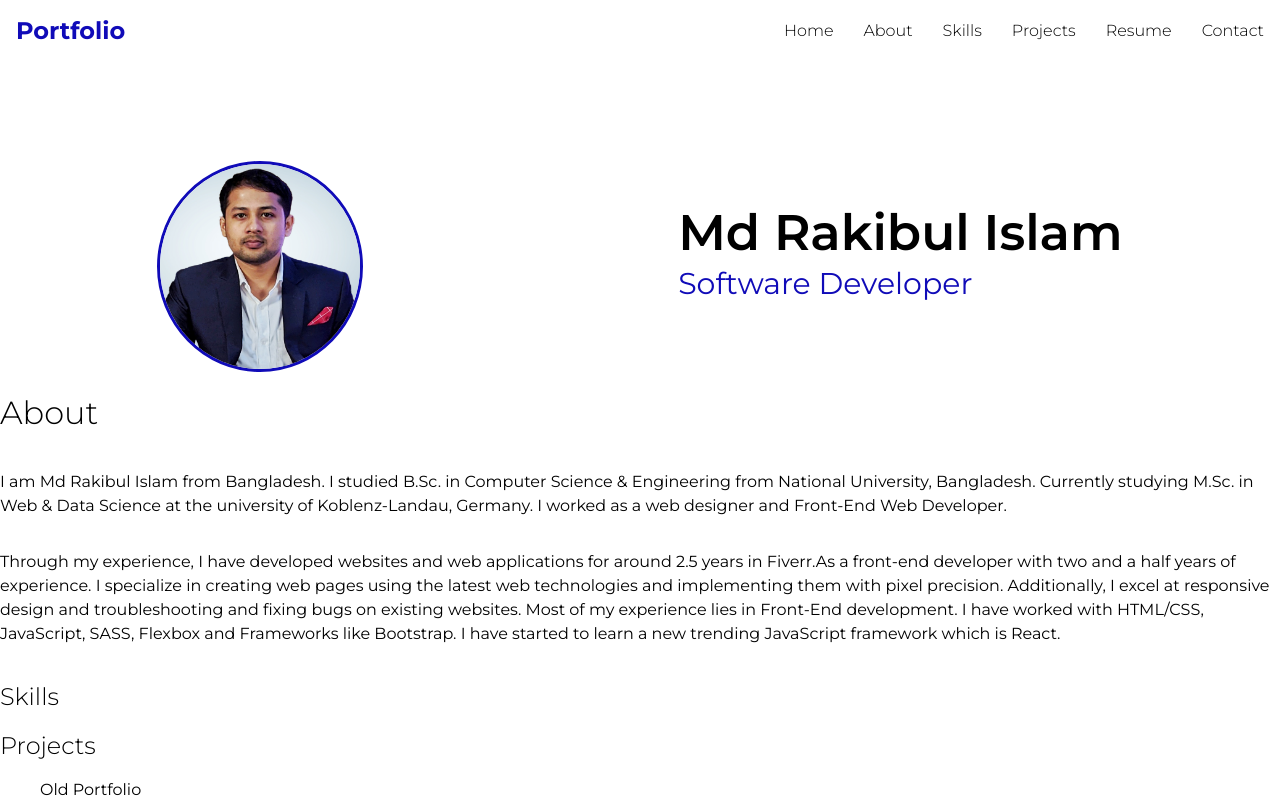
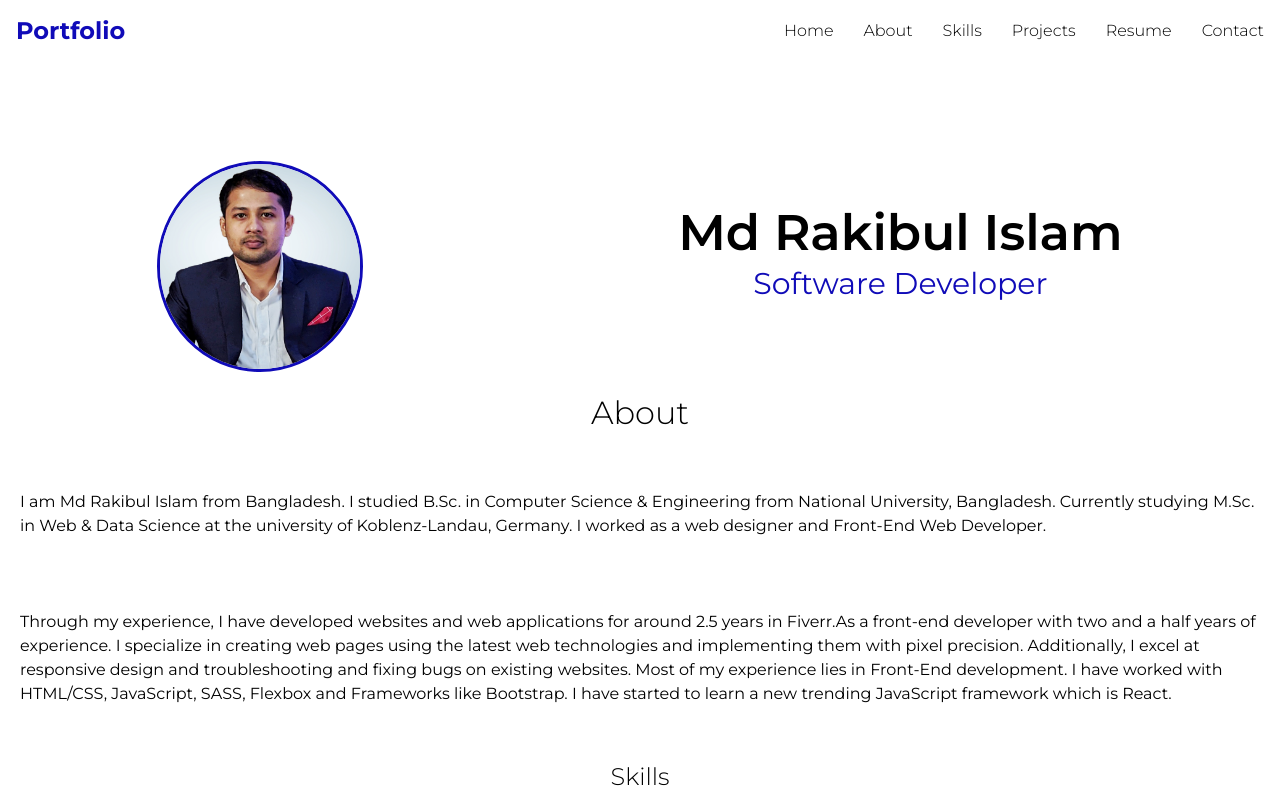
Before and after one commit to raki893/raki893.github.io, a React (Create React App) app: page / in a window 1280 px wide. Shown: the top 800 px of the page. Built offline with nearby package versions, Linux system fonts and the light colour scheme.

Commit message:
finished about

```diff
--- a/src/scss/_about.scss
+++ b/src/scss/_about.scss
@@ -1,11 +1,10 @@
 .about_text {
-    display: flex;
-    justify-content: space-around;
-    flex-wrap: wrap;
-    align-items: center; /* Center vertically */
+  display: flex; // Use Flexbox for inner layout
+  flex-direction: column; // Arrange inner elements in a column (vertical)
+
+  .txt-1,
+  .txt-2 {
+    flex: 1; // Distribute available space equally between txt-1 and txt-2
+    padding: 20px;
+  }
 }
-
-.txt-1 {
-    box-sizing: border-box;
-
-}
--- a/src/scss/_base.scss
+++ b/src/scss/_base.scss
@@ -6,13 +6,14 @@
 
 body {
   font-family: 'Montserrat', sans-serif;
-  max-width: 1280px;
+  max-width: 1440px;
   margin: 0 auto;
 }
 
 h1, h2, h3 {
   font-weight: 300;
   color: $text-color;
+  text-align: center;
 }
 
 p {
--- a/src/scss/_footer.scss
+++ b/src/scss/_footer.scss
@@ -16,6 +16,7 @@
   color: white;
   margin-top: 0px;
   margin-bottom: 0px;
+  padding-bottom: 15px;
 }
 
 // Animation
```
